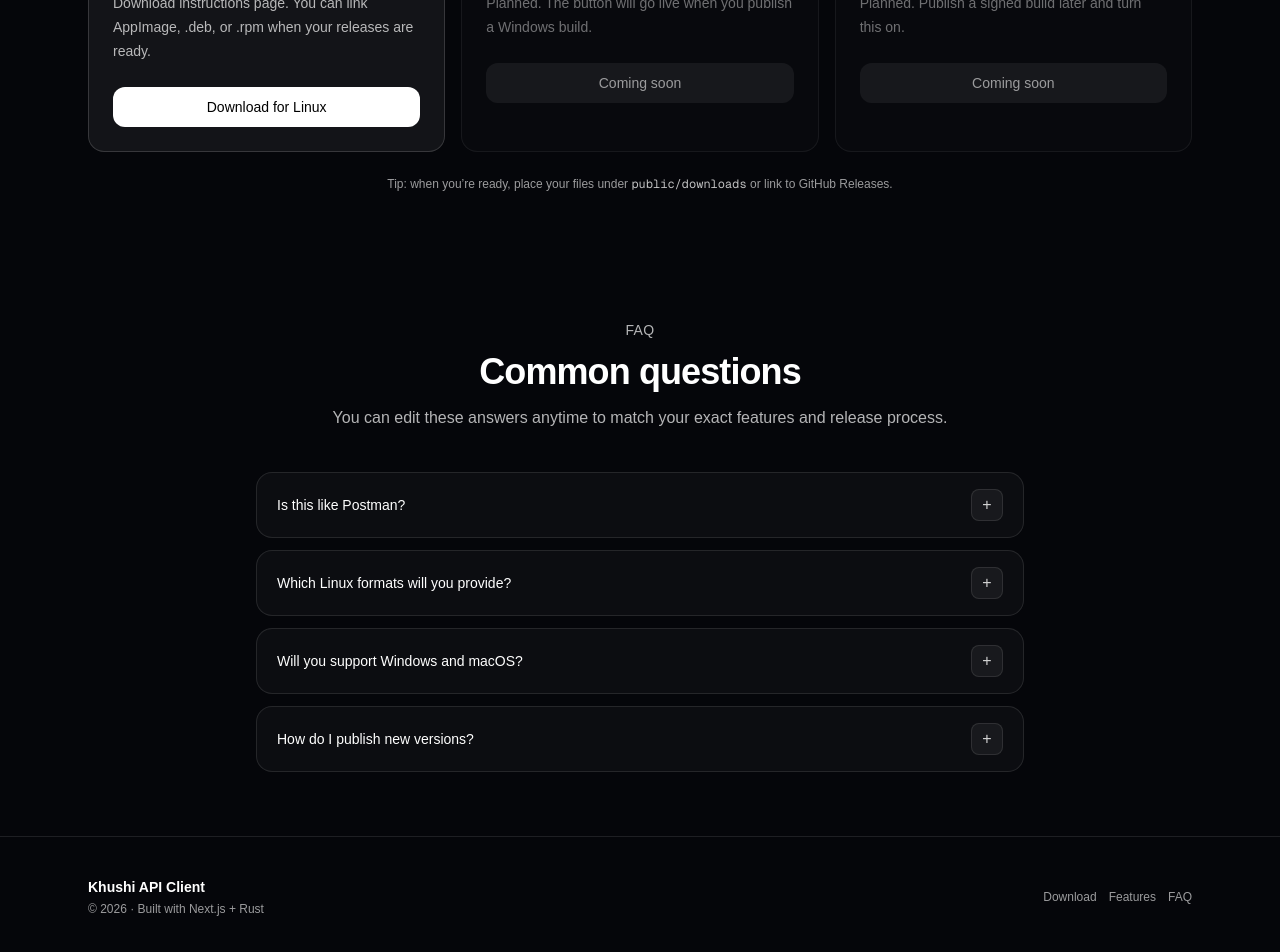
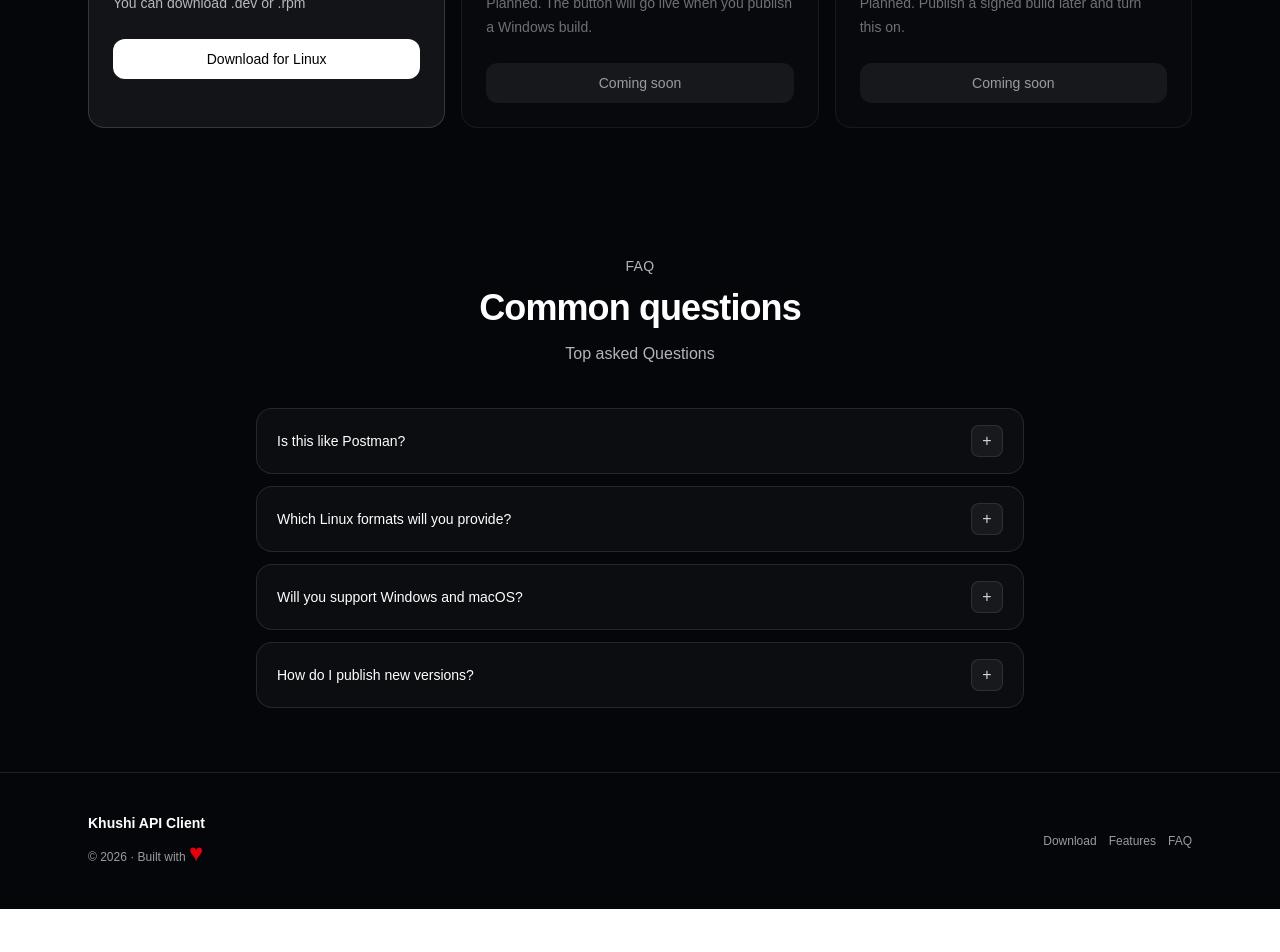
Before and after one commit to sufal54/khushi_web, a Next.js app: page / in a window 1280 px wide. Shown: the part 1656-2608 px from the top of the page. After the commit the page ends 2565 px from the top, so only its background shows below. Built offline with nearby package versions, Linux system fonts and the light colour scheme.

Commit message:
first commit

```diff
--- a/src/components/LandingPage.tsx
+++ b/src/components/LandingPage.tsx
@@ -428,7 +428,7 @@ export function LandingPage() {
                   platform="linux"
                   primary
                   title="Linux"
-                  description="Download instructions page. You can link AppImage, .deb, or .rpm when your releases are ready."
+                  description="You can download .dev or .rpm"
                   href="/download/linux"
                   cta="Download for Linux"
                   meta="Available now"
@@ -458,9 +458,7 @@ export function LandingPage() {
               </motion.div>
             </div>
 
-            <motion.p variants={item} className="mt-6 text-center text-xs text-white/60">
-              Tip: when you’re ready, place your files under <span className="font-mono text-white/75">public/downloads</span> or link to GitHub Releases.
-            </motion.p>
+
           </motion.div>
         </section>
 
@@ -475,7 +473,7 @@ export function LandingPage() {
               <SectionTitle
                 eyebrow="FAQ"
                 title="Common questions"
-                subtitle="You can edit these answers anytime to match your exact features and release process."
+                subtitle="Top asked Questions"
               />
             </motion.div>
 
@@ -515,7 +513,7 @@ export function LandingPage() {
             <div>
               <p className="text-sm font-semibold">Khushi API Client</p>
               <p className="mt-1 text-xs text-white/60">
-                © {year} · Built with Next.js + Rust
+                © {year} · Built with <span className="text-red-600 text-2xl">{"\u2665"}</span>
               </p>
             </div>
             <div className="flex flex-wrap gap-3 text-xs text-white/60">
```
